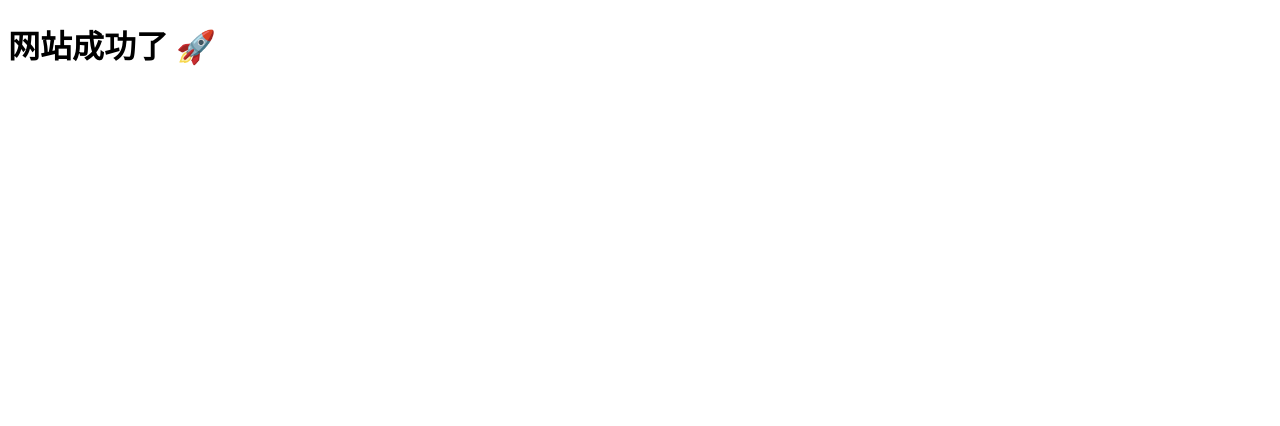
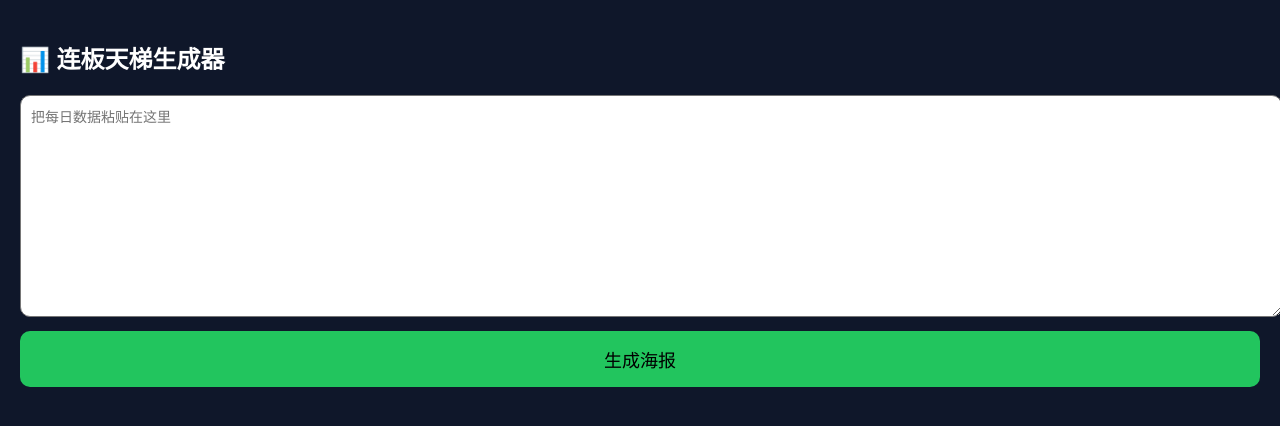
Before and after one commit to zym-nb/zym-nb.github.io, a plain HTML site: page index.html in a window 1280 px wide. Drawn offline with Linux system fonts and the light colour scheme.

Commit message:
Update index.html
<!DOCTYPE html>
<html>
<head>
<meta charset="utf-8">
<title>连板天梯</title>
<style>
body {
  margin:0;
  font-family: Arial;
  background:#0f172a;
  color:#fff;
}
.container{
  padding:20px;
}
textarea{
  width:100%;
  height:200px;
  border-radius:10px;
  padding:10px;
  font-size:14px;
}
button{
  width:100%;
  padding:15px;
  margin-top:10px;
  background:#22c55e;
  border:none;
  color:#000;
  font-size:18px;
  border-radius:10px;
}
.card{
  margin-top:20px;
  background:#111827;
  padding:15px;
  border-radius:15px;
}
.title{
  font-size:22px;
  font-weight:bold;
  margin-bottom:10px;
}
.item{
  margin:5px 0;
}
</style>
</head>

<body>

<div class="container">

<h2>📊 连板天梯生成器</h2>

<textarea id="input" placeholder="把每日数据粘贴在这里"></textarea>

<button onclick="generate()">生成海报</button>

<div id="output"></div>

</div>

<script>
function generate(){
  let text = document.getElementById("input").value;
  let lines = text.split("\n");

  let html = '<div class="card">';
  html += '<div class="title">连板天梯</div>';

  lines.forEach(line=>{
    if(line.trim() !== ""){
      html += '<div class="item">'+line+'</div>';
    }
  });

  html += '</div>';

  document.getElementById("output").innerHTML = html;
}
</script>

</body>
</html>

```diff
--- a/index.html
+++ b/index.html
@@ -3,10 +3,83 @@
 <head>
 <meta charset="utf-8">
 <title>连板天梯</title>
+<style>
+body {
+  margin:0;
+  font-family: Arial;
+  background:#0f172a;
+  color:#fff;
+}
+.container{
+  padding:20px;
+}
+textarea{
+  width:100%;
+  height:200px;
+  border-radius:10px;
+  padding:10px;
+  font-size:14px;
+}
+button{
+  width:100%;
+  padding:15px;
+  margin-top:10px;
+  background:#22c55e;
+  border:none;
+  color:#000;
+  font-size:18px;
+  border-radius:10px;
+}
+.card{
+  margin-top:20px;
+  background:#111827;
+  padding:15px;
+  border-radius:15px;
+}
+.title{
+  font-size:22px;
+  font-weight:bold;
+  margin-bottom:10px;
+}
+.item{
+  margin:5px 0;
+}
+</style>
 </head>
+
 <body>
 
-<h1>网站成功了 🚀</h1>
+<div class="container">
+
+<h2>📊 连板天梯生成器</h2>
+
+<textarea id="input" placeholder="把每日数据粘贴在这里"></textarea>
+
+<button onclick="generate()">生成海报</button>
+
+<div id="output"></div>
+
+</div>
+
+<script>
+function generate(){
+  let text = document.getElementById("input").value;
+  let lines = text.split("\n");
+
+  let html = '<div class="card">';
+  html += '<div class="title">连板天梯</div>';
+
+  lines.forEach(line=>{
+    if(line.trim() !== ""){
+      html += '<div class="item">'+line+'</div>';
+    }
+  });
+
+  html += '</div>';
+
+  document.getElementById("output").innerHTML = html;
+}
+</script>
 
 </body>
 </html>
```
